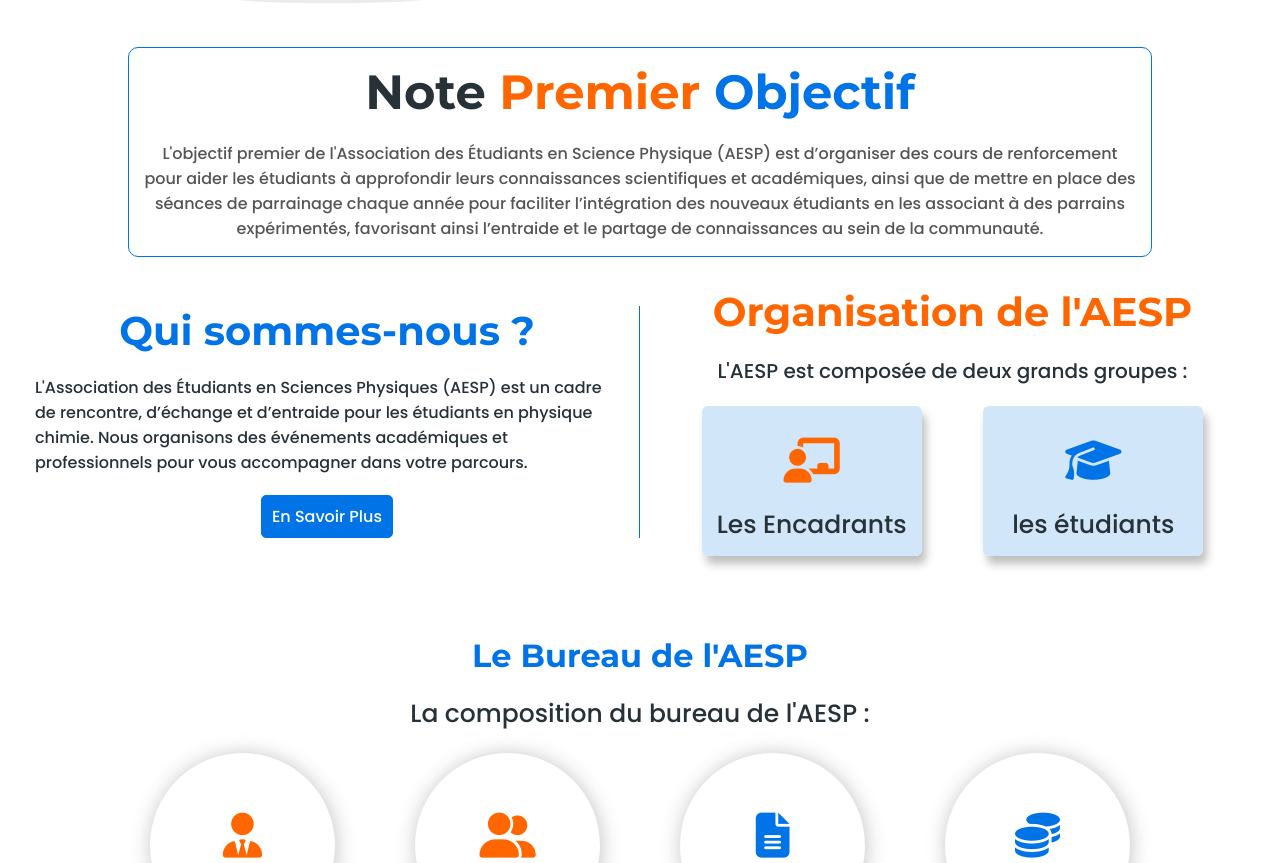
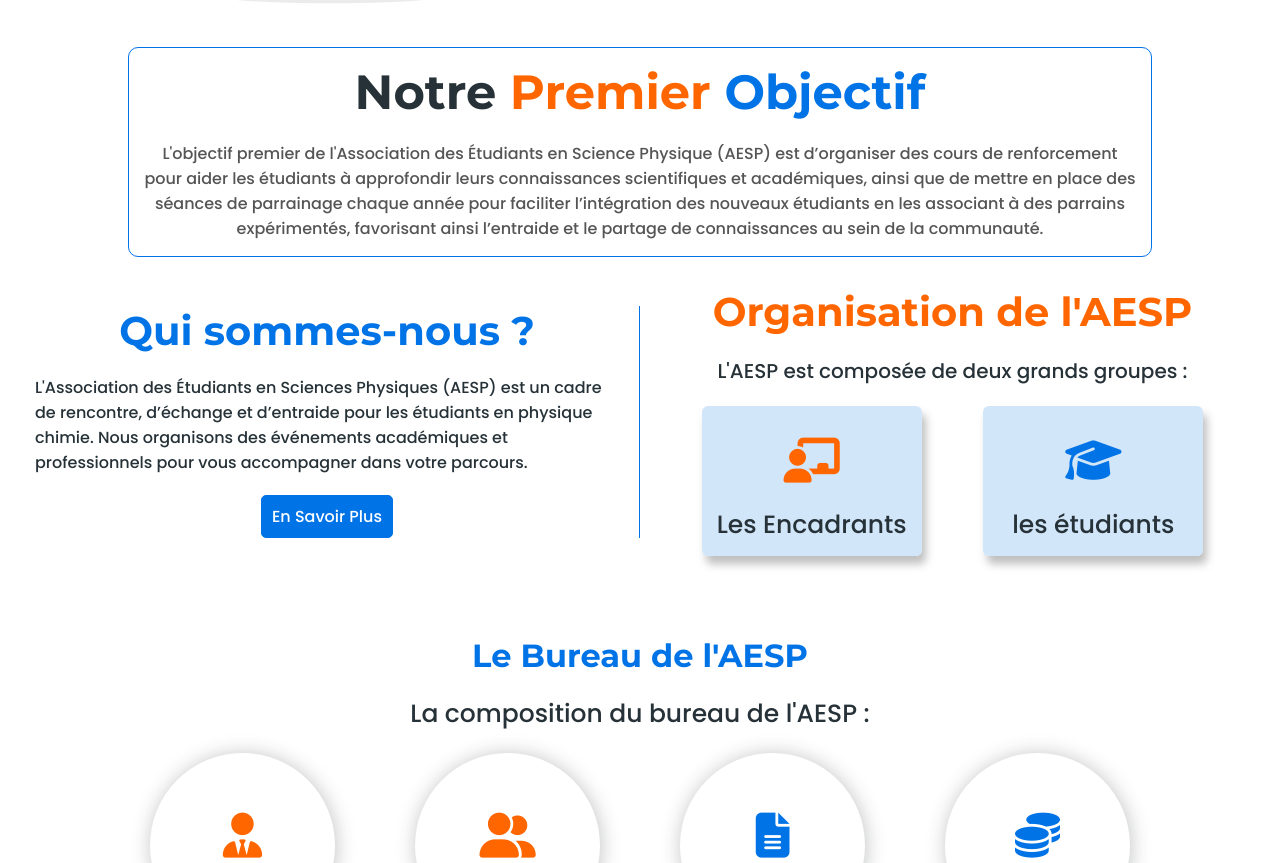
Before and after one commit to KraRodrigue/ASSOCIATION-DES-ETUDIANTS-EN-SCIENCES-PHYSIQUES, a plain HTML site: page index.html in a window 1280 px wide. Shown: the part 1037-1900 px from the top of the page. Drawn offline with nearby package versions, Linux system fonts and the light colour scheme.

Commit message:
Update index.html

```diff
--- a/index.html
+++ b/index.html
@@ -66,7 +66,7 @@
                 </div>
             </div>
             <div class="objectif">
-                <h2>Note  <span class="span1"> Premier</span> <span>Objectif</span></h2>
+                <h2>Notre  <span class="span1"> Premier</span> <span>Objectif</span></h2>
                 <p>
                     L'objectif premier de l'Association des Étudiants en Science Physique (AESP) est d’organiser
                      des cours de renforcement pour aider les étudiants à approfondir leurs connaissances scientifiques
```
